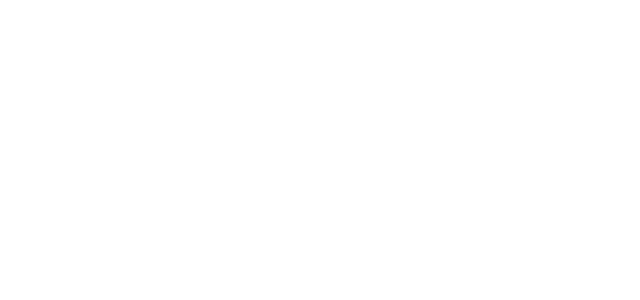
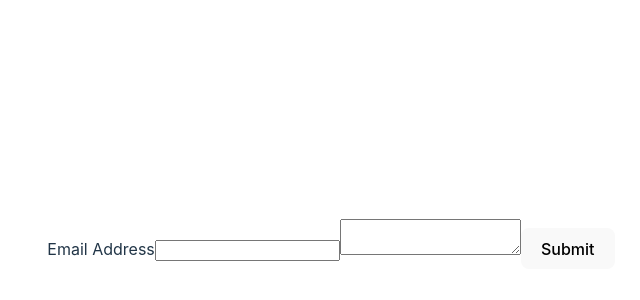
Before and after one commit to JCWoodworker/evergreen-construction, a React (Vite) app: page /contact in a window 1280 px wide. Before the commit this address had no page. Shown: the part 156-456 px from the top of the page, without its empty margins (309-949 px from the left). Built offline with nearby package versions, Linux system fonts and the light colour scheme.

Commit message:
added formspree for contact

```diff
--- a/package.json
+++ b/package.json
@@ -10,6 +10,7 @@
     "preview": "vite preview"
   },
   "dependencies": {
+    "@formspree/react": "^2.5.1",
     "react": "^18.3.1",
     "react-dom": "^18.3.1",
     "react-router-dom": "^7.0.2"
--- a/src/App.tsx
+++ b/src/App.tsx
@@ -3,14 +3,14 @@
 import "./App.css"
 
 import Home from "./application/home/Home"
-// import ContactForm from "./application/contact/ContactForm"
+import ContactForm from "./application/contact/ContactForm"
 
 function App() {
 	return (
 		<>
 			<Routes>
 				<Route path="/" element={<Home />} />
-				{/* <Route path="/contact" element={<ContactForm />} /> */}
+				<Route path="/contact" element={<ContactForm />} />
 			</Routes>
 		</>
 	)
--- a/src/application/contact/ContactForm.tsx
+++ b/src/application/contact/ContactForm.tsx
@@ -1,26 +1,39 @@
-const ContactForm = () => {
-	return (
-		<form name="contact" data-netlify="true">
-			<p>
-				<label>
-					Your Name: <input type="text" name="name" />
-				</label>
-			</p>
-			<p>
-				<label>
-					Your Email: <input type="email" name="email" />
-				</label>
-			</p>
-			<p>
-				<label>
-					Message: <textarea name="message"></textarea>
-				</label>
-			</p>
-			<p>
-				<button type="submit">Send</button>
-			</p>
-		</form>
-	)
+import { useForm, ValidationError } from '@formspree/react';
+
+function Contact() {
+  const [state, handleSubmit] = useForm("xwpkderv");
+  if (state.succeeded) {
+      return <p>Thanks for joining!</p>;
+  }
+  return (
+    <form onSubmit={handleSubmit}>
+      <label htmlFor="email">
+        Email Address
+      </label>
+      <input
+        id="email"
+        type="email"
+        name="email"
+      />
+      <ValidationError
+        prefix="Email"
+        field="email"
+        errors={state.errors}
+      />
+      <textarea
+        id="message"
+        name="message"
+      />
+      <ValidationError
+        prefix="Message"
+        field="message"
+        errors={state.errors}
+      />
+      <button type="submit" disabled={state.submitting}>
+        Submit
+      </button>
+    </form>
+  );
 }
 
-export default ContactForm
+export default Contact
```
Also changed, not shown: 1 other file (tests, documents, lock files or other folders).
